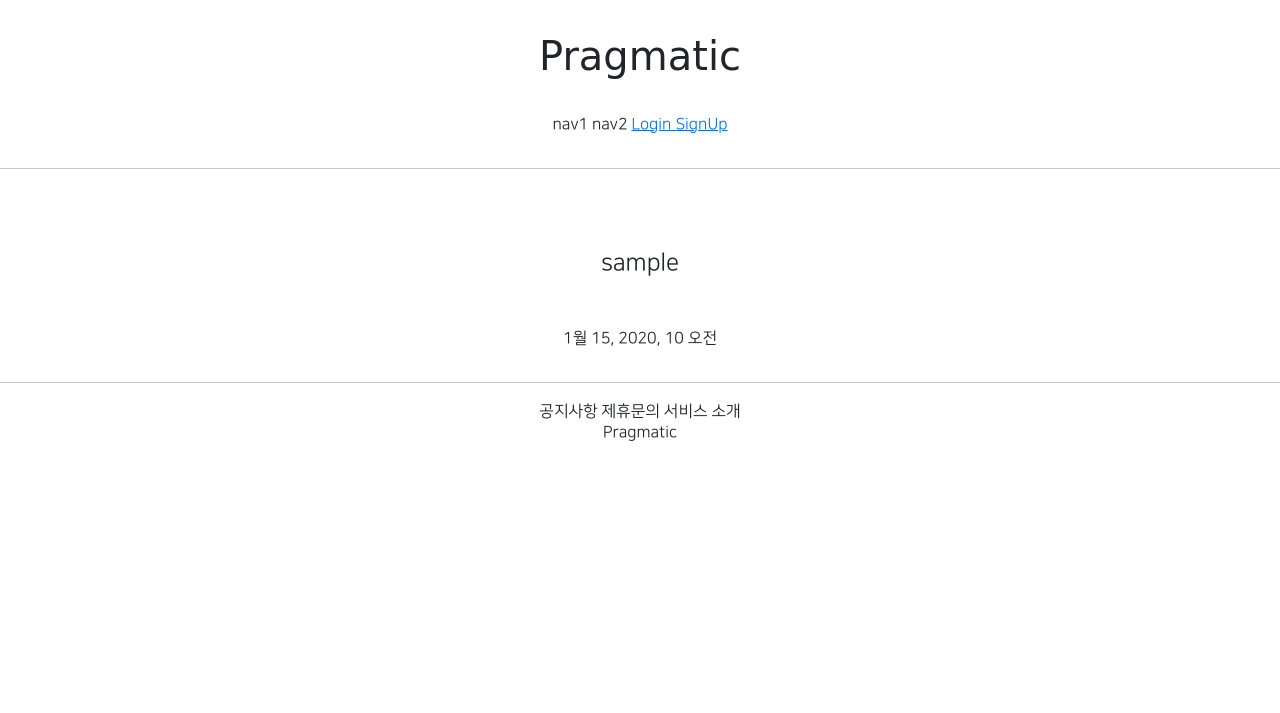
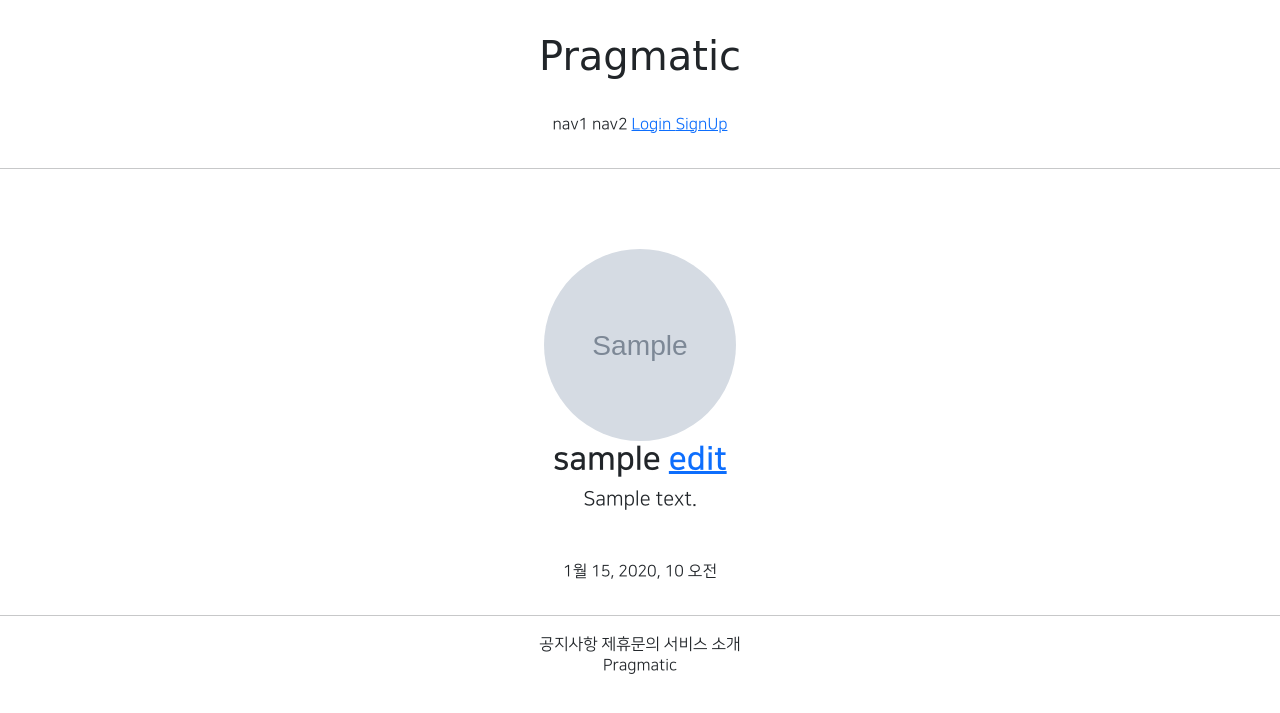
Before and after one commit to jam2208/GII_Project2, a Django app: page /accounts/detail/1 in a window 1280 px wide. Shown: the top 713 px of the page. Run offline with Django 3.2, Linux system fonts and the light colour scheme; tables that the repository leaves empty hold one stand-in row (values such as "Sample post"); grey boxes marked "Sample" are stand-in pictures; parts of the project's set-up code (start-up, migrations or seed data) failed here and were passed over; some libraries are stand-ins or nearby versions; some web fonts are replaced.

Commit message:
2021.07.27 Commit 7

```diff
--- a/GII_Project2/urls.py
+++ b/GII_Project2/urls.py
@@ -13,6 +13,8 @@ Including another URLconf
     1. Import the include() function: from django.urls import include, path
     2. Add a URL to urlpatterns:  path('blog/', include('blog.urls'))
 """
+from django.conf import settings
+from django.conf.urls.static import static
 from django.contrib import admin
 from django.urls import path, include
 
@@ -20,4 +22,4 @@ urlpatterns = [
     path('admin/', admin.site.urls),
     path('accounts/', include('accountapp.urls')),
     path('profiles/', include('profileapp.urls')),
-]
+] + static(settings.MEDIA_URL, document_root=settings.MEDIA_ROOT)
--- a/accountapp/templates/accountapp/detail.html
+++ b/accountapp/templates/accountapp/detail.html
@@ -4,7 +4,24 @@
 
     <div class="text-center mw-500 m-auto">
         <div class="m-5">
-            <h4>{{ target_user.username }}</h4>
+            {% if target_user.profile %}
+                <img src="{{ target_user.profile.image.url }}"
+                     class="profile_image"
+                     alt="profile image">
+                <h2 class="NNS_B">
+                    {{ target_user.profile.nickname }}
+                    <a href="{% url 'profileapp:update' pk=target_user.profile.pk %}">
+                        edit
+                    </a>
+                </h2>
+                <h5>{{ target_user.profile.message }}</h5>
+            {%  else %}
+            <h2>
+                <a href="{%  url 'profileapp:create' %}">
+                    Create Profile
+                </a>
+            </h2>
+            {% endif %}
         </div>
         <div>
             {{ target_user.date_joined }}
--- a/profileapp/urls.py
+++ b/profileapp/urls.py
@@ -1,10 +1,11 @@
 from django.urls import path
 
-from profileapp.views import ProfileCreateView
+from profileapp.views import ProfileCreateView, ProfileUpdateView
 
 app_name = 'profileapp'
 
 urlpatterns = [
-    path('create/', ProfileCreateView.as_view(), name='create')
+    path('create/', ProfileCreateView.as_view(), name='create'),
+    path('update/<int:pk>', ProfileUpdateView.as_view(), name='update'),
 
 ]
--- a/static/base.css
+++ b/static/base.css
@@ -16,3 +16,14 @@
     max-width: 500px;
     padding: 1rem 1.5rem;
 }
+
+.profile_image {
+    height: 12rem;
+    width: 12rem;
+    border-radius: 20rem;
+    object-fit: cover;
+}
+
+.NNS_B {
+    font-family: "NanumSquareB", cursive;
+}
```
Also changed, not shown: profileapp/templates/profileapp/update.html (added, +25 -0 lines), profileapp/views.py (+9 -1 lines).
